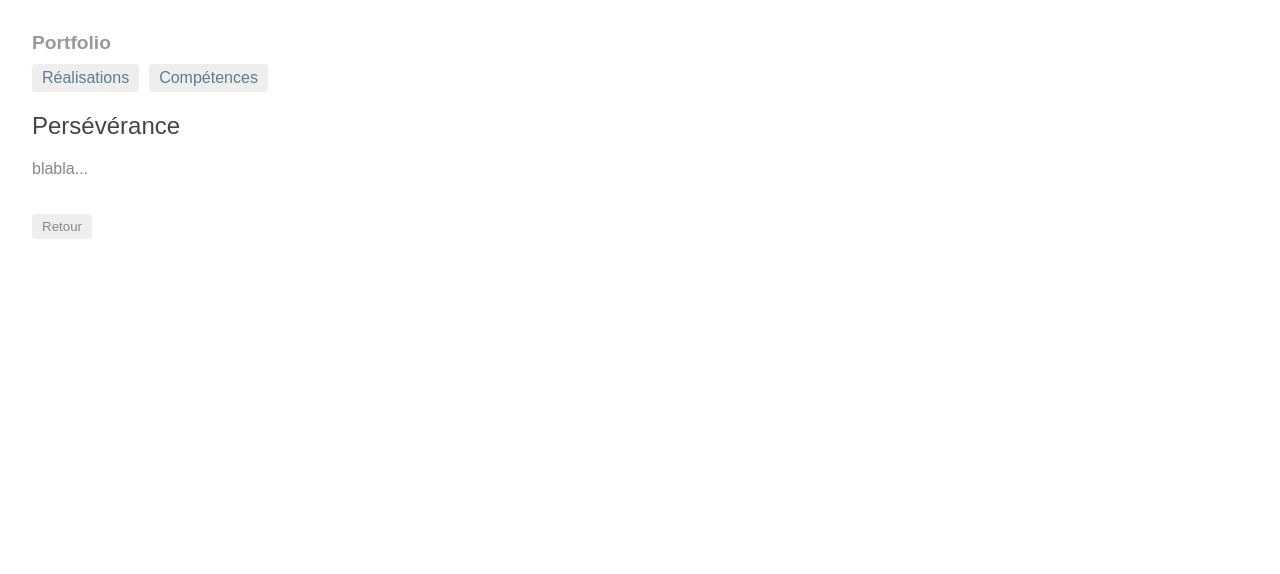
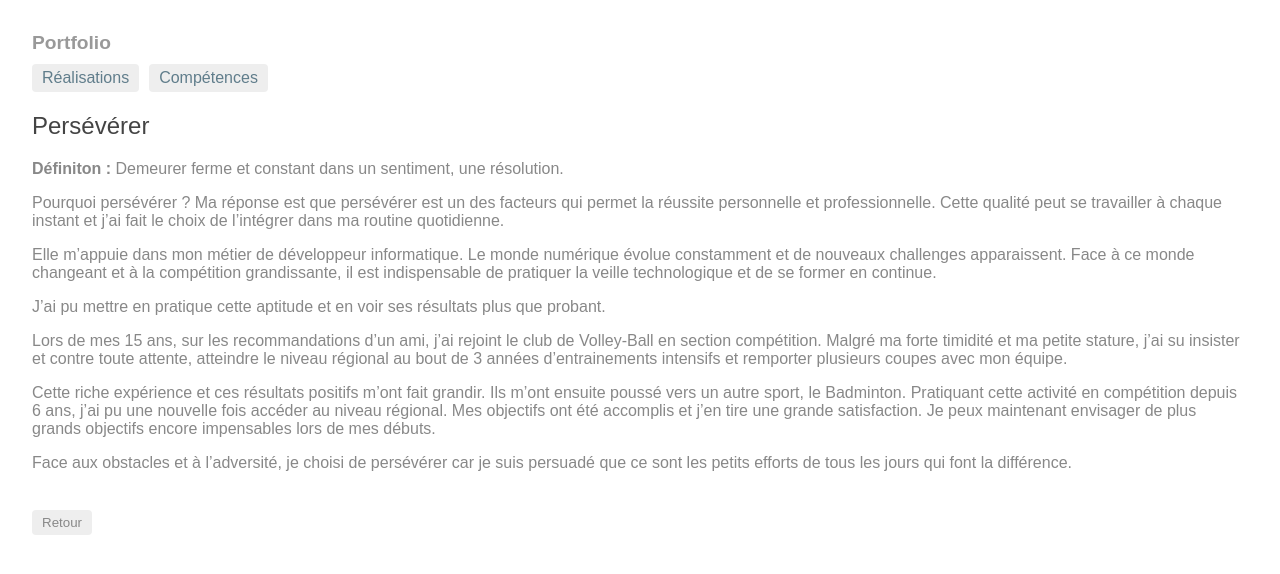
Before and after one commit to TeamItSchool/portefolio, an Angular app: page /competence/humaine in a window 1280 px wide. Shown: the top 574 px of the page. Built offline with nearby package versions, Linux system fonts and the light colour scheme.

Commit message:
Html static implémentation of realisation Alpha and competences + circular reference between realisation and competence

```diff
--- a/src/app/competence-humaine.component.html
+++ b/src/app/competence-humaine.component.html
@@ -1,3 +1,35 @@
-<h2>Persévérance</h2>
-<p>blabla...</p>
+<h2>Persévérer</h2>
+
+<p>
+    <strong>Définiton : </strong>Demeurer ferme et constant dans un sentiment, une résolution.
+</p>
+
+<p>
+    Pourquoi persévérer ? Ma réponse est que persévérer est un des facteurs qui permet la réussite personnelle et professionnelle.
+    Cette qualité peut se travailler à chaque instant et j’ai fait le choix de l’intégrer dans ma routine quotidienne.
+</p>
+<p>
+    Elle m’appuie dans mon métier de développeur informatique. Le monde numérique évolue constamment et de nouveaux challenges
+    apparaissent. Face à ce monde changeant et à la compétition grandissante, il est indispensable de pratiquer la veille
+    technologique et de se former en continue.
+</p>
+<p>
+    J’ai pu mettre en pratique cette aptitude et en voir ses résultats plus que probant.
+</p>
+<p>
+    Lors de mes 15 ans, sur les recommandations d’un ami, j’ai rejoint le club de Volley-Ball en section compétition. Malgré
+    ma forte timidité et ma petite stature, j’ai su insister et contre toute attente, atteindre le niveau régional au bout
+    de 3 années d’entrainements intensifs et remporter plusieurs coupes avec mon équipe.
+</p>
+<p>
+    Cette riche expérience et ces résultats positifs m’ont fait grandir. Ils m’ont ensuite poussé vers un autre sport, le Badminton.
+    Pratiquant cette activité en compétition depuis 6 ans, j’ai pu une nouvelle fois accéder au niveau régional. Mes objectifs
+    ont été accomplis et j’en tire une grande satisfaction. Je peux maintenant envisager de plus grands objectifs encore
+    impensables lors de mes débuts.
+</p>
+<p>
+    Face aux obstacles et à l’adversité, je choisi de persévérer car je suis persuadé que ce sont les petits efforts de tous
+    les jours qui font la différence.
+</p>
+<br/>
 <button (click)="goBack()">Retour</button>
--- a/src/app/competence-humaine.component.ts
+++ b/src/app/competence-humaine.component.ts
@@ -1,19 +1,19 @@
 import 'rxjs/add/operator/switchMap';
-import { Component, OnInit }      from '@angular/core';
-import { ActivatedRoute, Params } from '@angular/router';
-import { Location }               from '@angular/common';
+import { Component, OnInit } from '@angular/core';
+import { Router } from '@angular/router';
+import { Location } from '@angular/common';
 
 @Component({
     selector: 'competence-humaine',
     templateUrl: './competence-humaine.component.html',
-  styleUrls: [ './realisation-detail.component.css' ]
+    styleUrls: ['./realisation-detail.component.css']
 })
 export class CompetenceHumaineComponent implements OnInit {
 
     constructor(
-    private route: ActivatedRoute,
-    private location: Location
-  ) {}
+        private location: Location,
+        private router: Router
+    ) { }
 
     ngOnInit(): void {
 
--- a/src/app/competence-technique.component.html
+++ b/src/app/competence-technique.component.html
@@ -1,3 +1,25 @@
 <h2>Développer une application web avec Java EE</h2>
-<p>blabla...</p>
+<p>Une application web désigne un logiciel applicatif hébergé sur un serveur et accessible via un navigateur web.</p>
+<p>
+    La création d’une application web peut se faire à l’aide du langage de programmation Java avec l’utilisation du Java EE (Java
+    Enterprise Edition).
+</p>
+<p>
+    Java EE une extension de la plate-forme standard Java SE (Java Standard Edition) basé sur du Java. L’extension a pour but
+    de faciliter le développement d’applications web en y ajoutant un nombre importants de fonctionnalités non disponibles
+    en version standard.
+</p>
+<p>
+    Plus que l’apprentissage théorique et des projets d’école en Java EE, j’ai mis en pratique mon savoir-faire dans le monde
+    professionnel à travers mon stage chez AtoS et Klee Group.
+</p>
+
+<h3>Projets : </h3>
+
+<ul class="realisation">
+    <li (click)="gotoRealisationDetail()">
+        <span class="badge">1</span> ALPHA
+    </li>
+</ul>
+
 <button (click)="goBack()">Retour</button>
--- a/src/app/competence-technique.component.ts
+++ b/src/app/competence-technique.component.ts
@@ -1,19 +1,19 @@
 import 'rxjs/add/operator/switchMap';
-import { Component, OnInit }      from '@angular/core';
-import { ActivatedRoute, Params } from '@angular/router';
-import { Location }               from '@angular/common';
+import { Component, OnInit } from '@angular/core';
+import { Router } from '@angular/router';
+import { Location } from '@angular/common';
 
 @Component({
     selector: 'competence-technique',
     templateUrl: './competence-technique.component.html',
-  styleUrls: [ './realisation-detail.component.css' ]
+    styleUrls: ['./realisation-detail.component.css']
 })
 export class CompetenceTechniqueComponent implements OnInit {
 
     constructor(
-    private route: ActivatedRoute,
-    private location: Location
-  ) {}
+        private location: Location,
+        private router: Router
+    ) { }
 
     ngOnInit(): void {
 
@@ -22,4 +22,8 @@ export class CompetenceTechniqueComponent implements OnInit {
     goBack(): void {
         this.location.back();
     }
+
+    gotoRealisationDetail(): void {
+        this.router.navigate(['/realisation/detail']);
     }
+}
--- a/src/app/competences.component.html
+++ b/src/app/competences.component.html
@@ -1,12 +1,12 @@
 <div class="grid grid-pad">
-    <a  routerLink = "/competence/humaine"  class="col-1-4">
-    <div class="module realisation">
-        <h4>Persévérance</h4>
-    </div>
+    <a routerLink="/competence/humaine" class="col-1-4">
+        <div class="module realisation">
+            <h4>Persévérer</h4>
+        </div>
     </a>
-    <a  routerLink = "/competence/technique"  class="col-1-4">
-    <div class="module realisation">
-        <h4>Java EE</h4>
-    </div>
+    <a routerLink="/competence/technique" class="col-1-4">
+        <div class="module realisation">
+            <h4>Java EE</h4>
+        </div>
     </a>
 </div>
--- a/src/app/realisation-detail.component.css
+++ b/src/app/realisation-detail.component.css
@@ -5,20 +5,64 @@ label {
   color: #607D8B;
   font-weight: bold;
 }
+
+.selected {
+  background-color: #CFD8DC !important;
+  color: white;
+}
+.realisation {
+  margin: 0 0 2em 0;
+  list-style-type: none;
+  padding: 0;
+  width: 15em;
+}
+.realisation li {
+  cursor: pointer;
+  position: relative;
+  left: 0;
+  background-color: #EEE;
+  margin: .5em;
+  padding: .3em 0;
+  height: 1.6em;
+  border-radius: 4px;
+  width: 10em;
+}
+.realisation li:hover {
+  color: #607D8B;
+  background-color: #DDD;
+  left: .1em;
+}
+.realisation li.selected:hover {
+  background-color: #BBD8DC !important;
+  color: white;
+}
+.realisation .text {
+  position: relative;
+  top: -3px;
+}
+.realisation .badge {
+  display: inline-block;
+  font-size: small;
+  color: white;
+  padding: 0.8em 0.7em 0 0.7em;
+  background-color: #607D8B;
+  line-height: 1em;
+  position: relative;
+  left: -1px;
+  top: -4px;
+  height: 1.8em;
+  margin-right: .8em;
+  border-radius: 4px 0 0 4px;
+}
 button {
-  margin-top: 20px;
   font-family: Arial;
   background-color: #eee;
   border: none;
   padding: 5px 10px;
   border-radius: 4px;
-  cursor: pointer; cursor: hand;
+  cursor: pointer;
+  cursor: hand;
 }
 button:hover {
   background-color: #cfd8dc;
 }
-button:disabled {
-  background-color: #eee;
-  color: #ccc;
-  cursor: auto;
-}
--- a/src/app/realisation-detail.component.html
+++ b/src/app/realisation-detail.component.html
@@ -1,4 +1,35 @@
+<h2>Projet ALPHA</h2>
 
-<h2>ALPHA</h2>
-<p>blabla...</p>
+<h3>Contexte :</h3>
+
+<p>
+    Le projet ministériel Alpha doit mettre en place un système d’information(SI) achats unique pour l’ensemble des entités achats
+    du Ministère de la Défense. Sa mise en œuvre se présente en trois objectifs : l’harmonisation des SI achats existants
+    sous la forme d’un SI unique, la simplification et l’unification des processus achats, l’interopérabilité et partages
+    des bonnes pratiques.
+</p>
+<p>
+    En mars 2015, le SI Alpha est confié à Oalia. L’éditeur français Oalia, accompagné des sociétés de conseils IBM et Klee Group
+    remporte le projet Alpha.
+</p>
+<p>
+    Ce projet se traduit par la conception ainsi que la réalisation de l’application Alpha qui permet la gestion des achats au
+    sein du ministère. Cette application est développée en collaboration avec le cotraitant IBM et le sous-traitant Oalia.
+</p>
+<p>
+    Alpha est suivi de près par les dirigeants de Klee Group car les enjeux pour Klee ainsi que le Ministère de la Défense sont
+    très importants.
+</p>
+<h3>Mission :</h3>
+<p>
+    Au sein de l’équipe, je développe les fonctionnalités demandées en customisant le progiciel de la société Oalia. En collaboration
+    avec l'équipe fonctionnelle, je dois respecter les documents de spécifications et le plan de charge prévu.
+</p>
+<h3>Technologies :</h3>
+
+<ul class="realisation">
+    <li (click)="gotoJavaCompetence()">
+        <span class="badge">1</span> Java EE
+    </li>
+</ul>
 <button (click)="goBack()">Retour</button>
--- a/src/app/realisation-detail.component.ts
+++ b/src/app/realisation-detail.component.ts
@@ -1,19 +1,19 @@
 import 'rxjs/add/operator/switchMap';
-import { Component, OnInit }      from '@angular/core';
-import { ActivatedRoute, Params } from '@angular/router';
-import { Location }               from '@angular/common';
+import { Component, OnInit } from '@angular/core';
+import { Router } from '@angular/router';
+import { Location } from '@angular/common';
 
 @Component({
     selector: 'realisation-detail',
     templateUrl: './realisation-detail.component.html',
-  styleUrls: [ './realisation-detail.component.css' ]
+    styleUrls: ['./realisation-detail.component.css']
 })
 export class RealisationDetailComponent implements OnInit {
 
     constructor(
-    private route: ActivatedRoute,
-    private location: Location
-  ) {}
+        private location: Location,
+        private router: Router
+    ) { }
 
     ngOnInit(): void {
 
@@ -22,4 +22,8 @@ export class RealisationDetailComponent implements OnInit {
     goBack(): void {
         this.location.back();
     }
+
+    gotoJavaCompetence(): void {
+        this.router.navigate(['/competence/technique']);
     }
+}
```
Lines whose indentation alone changed are shown as unchanged.
